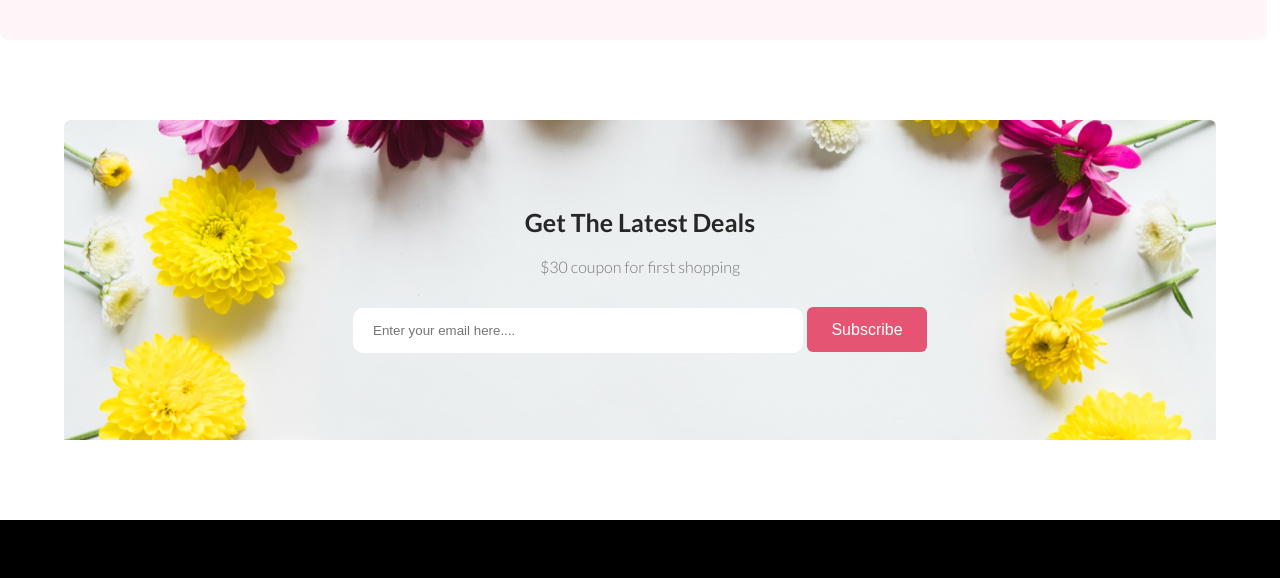
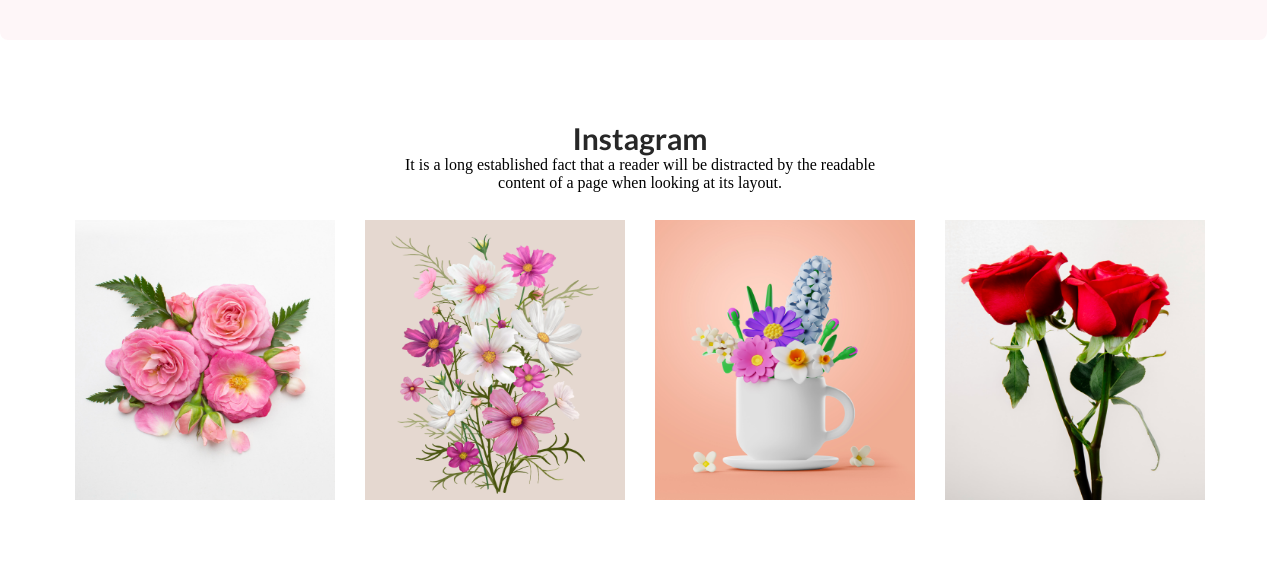
Before and after one commit to tawhidislam22/flower-shop, a plain HTML site: page index.html in a window 1280 px wide. Shown: the part 1920-2498 px from the top of the page. Drawn offline with Linux system fonts and the light colour scheme.

Commit message:
all are done

```diff
--- a/index.html
+++ b/index.html
@@ -88,7 +88,18 @@
             </div>
         </section>
         <section class="photo">
-
+            <div class="photo-container">
+                <div class="photo-content">
+                    <h3>Instagram</h3>
+                    <p>It is a long established fact that a reader will be distracted by the readable content of a page when looking at its layout.</p>
+                </div>
+                <div class="photo-image">
+                    <img src="./images/insta1.png" alt="">
+                    <img src="./images/insta2.png" alt="">
+                    <img src="./images/insta3.png" alt="">
+                    <img src="./images/insta4.png" alt="">
+                </div>
+            </div>
         </section>
         <section class="deal">
             <div class="deal-container">
--- a/style/style.css
+++ b/style/style.css
@@ -175,6 +175,36 @@ font-weight: 400;
     width: 220px;
 
 }
+.photo-container{
+    height: 380px;
+    width: 90%;
+    margin: auto;
+    margin-bottom: 80px;
+    text-align: center;
+    display: flex;
+    flex-direction: column;
+    justify-content: center;
+    align-items: center;
+}
+.photo-content{
+    height: 100px;
+    width: 500px;
+
+}
+.photo-content h3{
+    color: rgb(39, 39, 39);
+font-family: Lato;
+font-size: 30px;
+font-weight: 600;
+}
+.photo-image{
+    display: flex;
+    gap: 30px;
+}
+.photo-image img{
+    height:280px ;
+    width: 260px;
+}
 .deal-container{
     height: 320px;
     width: 90%;
```
